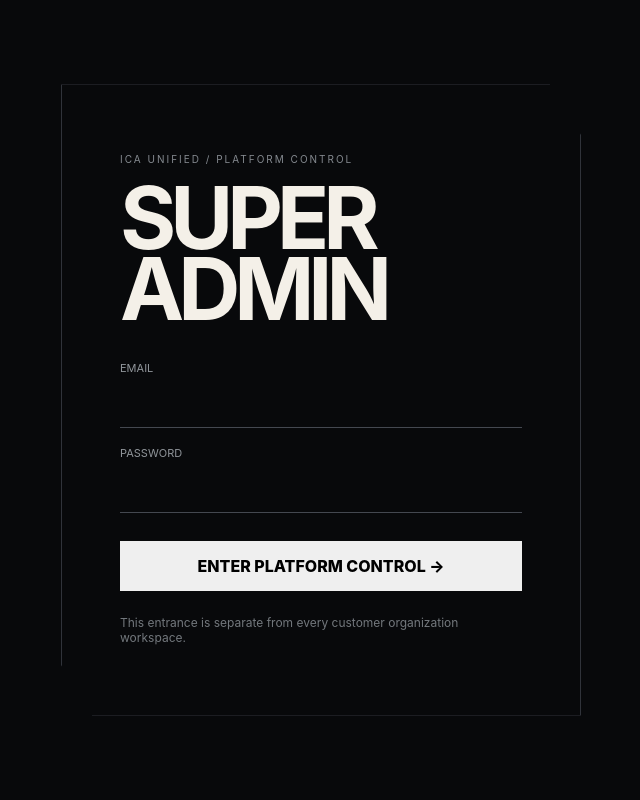
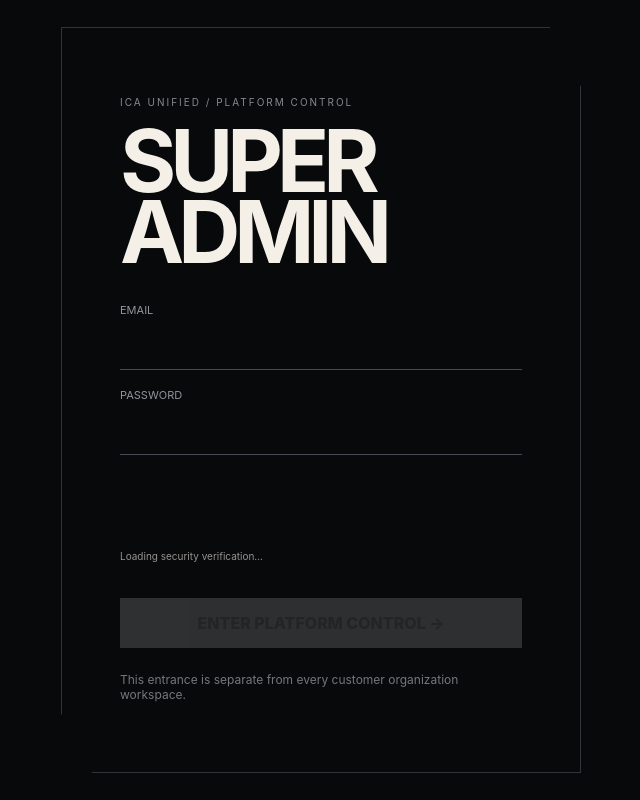
Before and after one commit to redavi19-asu/ICA-unified-, a Next.js app: page /platform/login in a window 1280 px wide. Shown: the whole page, without its empty margins (319-959 px from the left). Built offline with nearby package versions, Linux system fonts and the light colour scheme.

Commit message:
Render Turnstile on Super Admin login form

```diff
--- a/src/app/platform/login/page.tsx
+++ b/src/app/platform/login/page.tsx
@@ -16,12 +16,19 @@ export default function PlatformLoginPage() {
     setLoading(true);
     setError('');
     const form = new FormData(event.currentTarget);
+
     const response = await fetch('/api/platform/login', {
       method: 'POST',
       headers: { 'Content-Type': 'application/json' },
-      body: JSON.stringify({ email: form.get('email'), password: form.get('password'), turnstileToken }),
+      body: JSON.stringify({
+        email: form.get('email'),
+        password: form.get('password'),
+        turnstileToken,
+      }),
     });
+
     const data = await response.json();
+
     if (!response.ok) {
       setError(data.error || 'Unable to sign in.');
       setLoading(false);
@@ -29,6 +36,7 @@ export default function PlatformLoginPage() {
       setTurnstileReset((value) => value + 1);
       return;
     }
+
     router.push('/platform');
     router.refresh();
   }
@@ -38,11 +46,37 @@ export default function PlatformLoginPage() {
       <section style={{width:'min(520px,100%)',border:'1px solid #30333a',padding:'clamp(28px,6vw,58px)',clipPath:'polygon(0 0,94% 0,100% 8%,100% 100%,6% 100%,0 92%)'}}>
         <p style={{letterSpacing:'.2em',fontSize:10,color:'#858a90'}}>ICA UNIFIED / PLATFORM CONTROL</p>
         <h1 style={{fontSize:'clamp(48px,9vw,86px)',lineHeight:.82,letterSpacing:'-.07em',margin:'18px 0 36px'}}>SUPER<br/>ADMIN</h1>
+
         <form onSubmit={submit} style={{display:'grid',gap:18}}>
-          <label style={{display:'grid',gap:8,fontSize:11,color:'#90959a'}}>EMAIL<input name="email" type="email" required style={{background:'transparent',border:'0',borderBottom:'1px solid #444850',color:'white',padding:'12px 0',fontSize:16}}/></label>
-          <label style={{display:'grid',gap:8,fontSize:11,color:'#90959a'}}>PASSWORD<input name="password" type="password" minLength={8} required style={{background:'transparent',border:'0',borderBottom:'1px solid #444850',color:'white',padding:'12px 0',fontSize:16}}/></label>
-          <button disabled={loading} style={{marginTop:10,padding:15,border:0,fontWeight:800,cursor:'pointer'}}>{loading ? 'VERIFYING…' : 'ENTER PLATFORM CONTROL →'}</button>
+          <label style={{display:'grid',gap:8,fontSize:11,color:'#90959a'}}>
+            EMAIL
+            <input name="email" type="email" required style={{background:'transparent',border:'0',borderBottom:'1px solid #444850',color:'white',padding:'12px 0',fontSize:16}} />
+          </label>
+
+          <label style={{display:'grid',gap:8,fontSize:11,color:'#90959a'}}>
+            PASSWORD
+            <input name="password" type="password" minLength={8} required style={{background:'transparent',border:'0',borderBottom:'1px solid #444850',color:'white',padding:'12px 0',fontSize:16}} />
+          </label>
+
+          <div style={{padding:'4px 0'}}>
+            <TurnstileWidget onToken={setTurnstileToken} resetKey={turnstileReset} theme="dark" />
+          </div>
+
+          <button
+            disabled={loading || !turnstileToken}
+            style={{
+              marginTop:10,
+              padding:15,
+              border:0,
+              fontWeight:800,
+              cursor:turnstileToken && !loading ? 'pointer' : 'not-allowed',
+              opacity:turnstileToken && !loading ? 1 : .55,
+            }}
+          >
+            {loading ? 'VERIFYING…' : 'ENTER PLATFORM CONTROL →'}
+          </button>
         </form>
+
         {error && <p style={{color:'#e58f8f'}}>{error}</p>}
         <p style={{fontSize:12,color:'#73787d',marginTop:24}}>This entrance is separate from every customer organization workspace.</p>
       </section>
```
